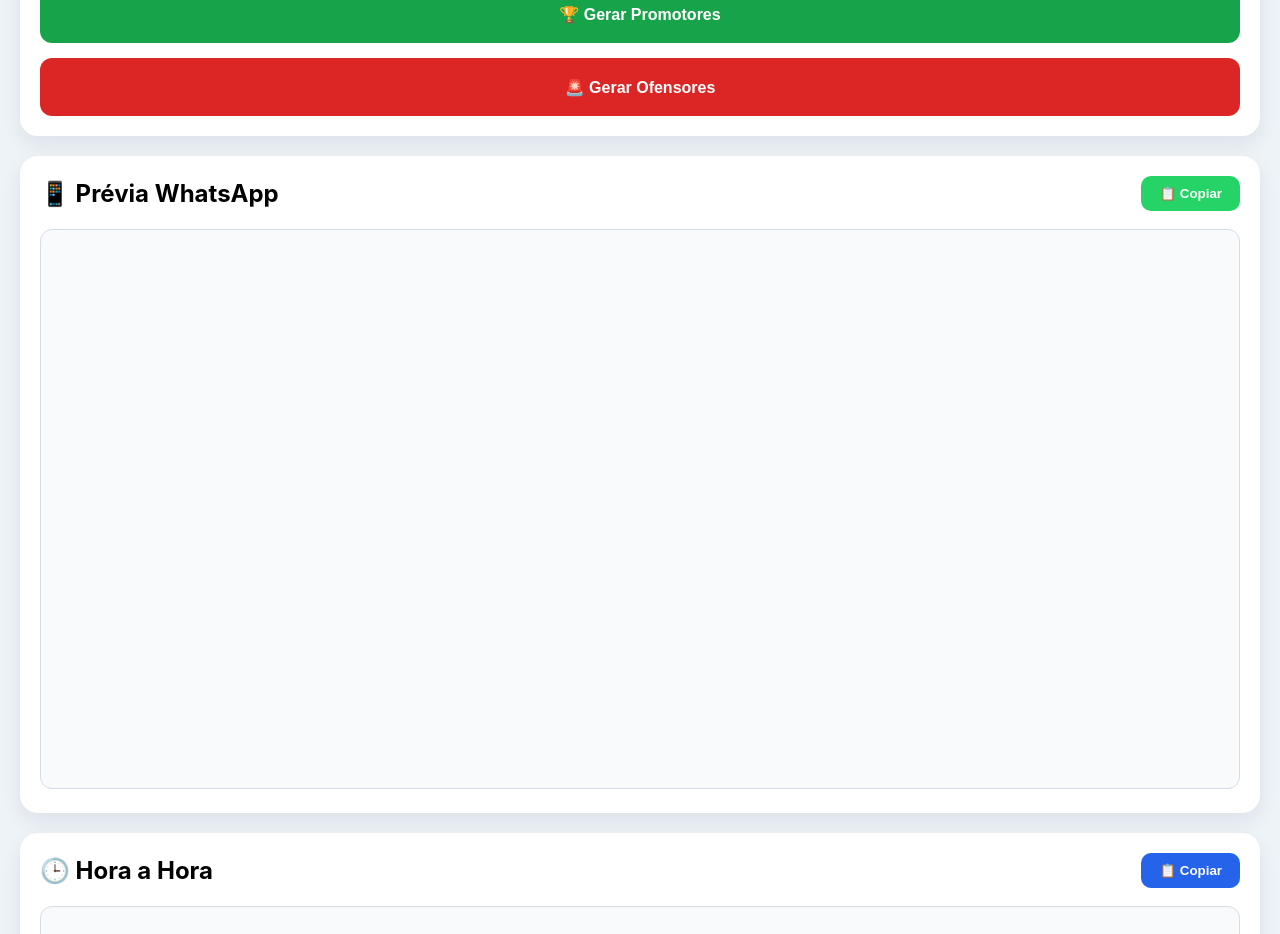
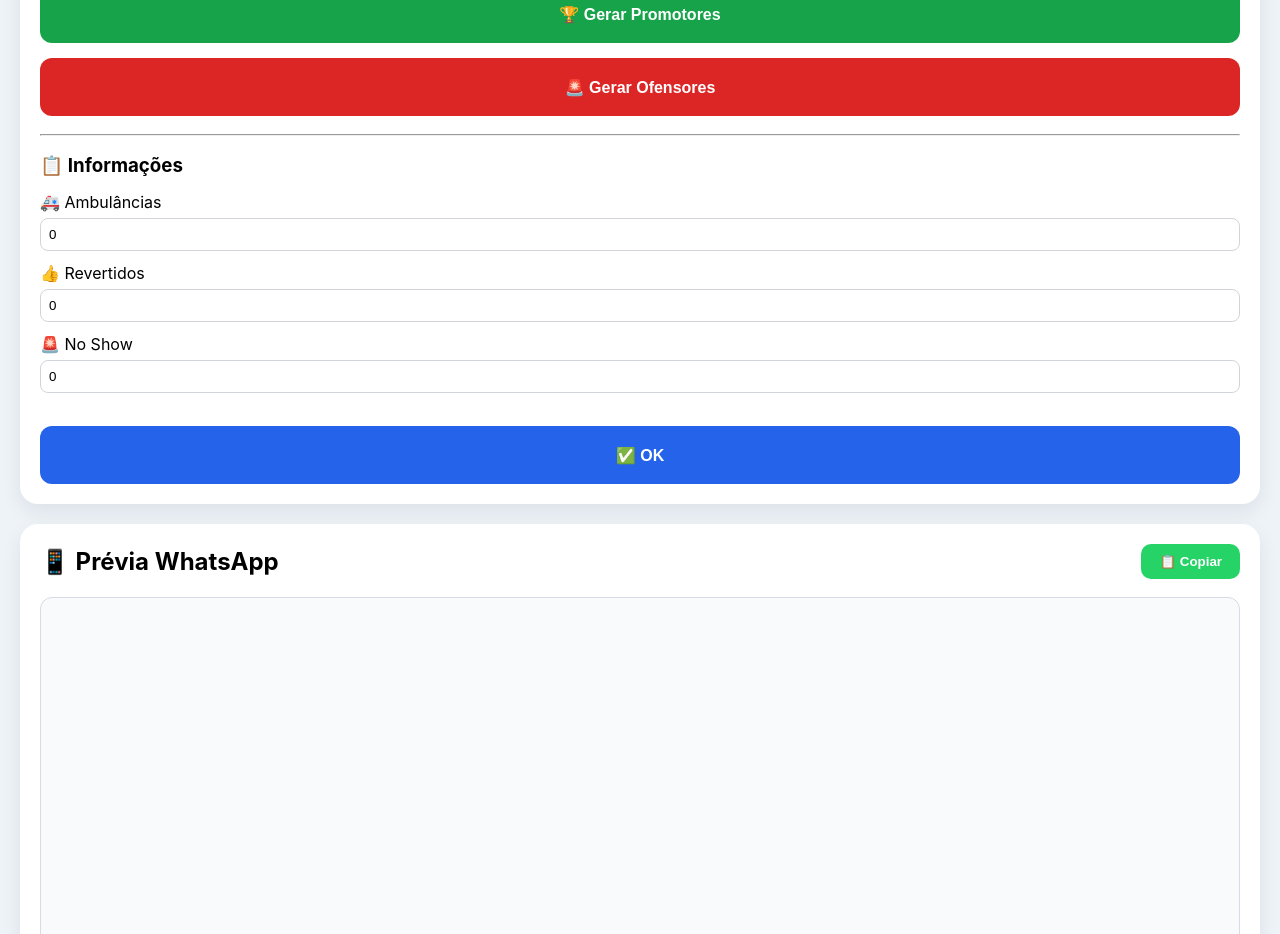
Before and after one commit to hannybaldow/smg2-dashboard, a React (Vite) app: page / in a window 1280 px wide. Shown: the part 1400-2334 px from the top of the page. Built offline with nearby package versions, Linux system fonts and the light colour scheme.

Commit message:
Fechamento SMG2 final

```diff
--- a/src/AppNovo.jsx
+++ b/src/AppNovo.jsx
@@ -13,6 +13,11 @@ export default function AppNovo() {
   const [relatorio, setRelatorio] = useState("");
   const [textoWhats, setTextoWhats] = useState("");
 const [textoHora, setTextoHora] = useState("");
+const [extras, setExtras] = useState({
+  ambulancias: 0,
+  revertidos: 0,
+  noShow: 0,
+});
 
 const [rotas, setRotas] = useState([]);
 const [rotasEditadas, setRotasEditadas] = useState({});
@@ -48,9 +53,9 @@ function gerarFechamento() {
 
 🚐 Total de Rotas: ${resumo.rotasTotais}
 
-🚑 Total de Ambulâncias: 0
+🚑 Total de Ambulâncias: ${extras.ambulancias}
 
-🚨 Total de Rotas No Show: 0
+🚨 Total de Rotas No Show: ${extras.noShow}
 
 📦 Total de Pacotes: ${resumo.pacotes}
 
@@ -58,7 +63,7 @@ function gerarFechamento() {
 
 ❌ Total de Insucessos: ${resumo.falhas}
 
-👍 Total de Revertidos: 0
+👍 Total de Revertidos: ${extras.revertidos}
 
 🚨 Impacto de Insucesso: ${((resumo.falhas / resumo.pacotes) * 100).toFixed(1).replace(".", ",")}%
 `);
@@ -162,7 +167,8 @@ function atualizarFechamento(rotasSalvas, resumo = dados) {
     "Não visitado": 0
   };
 
-  let rotasTexto = "";
+  let rotasEntregaTexto = "";
+let rotasColetaTexto = "";
 
   Object.entries(rotasSalvas).forEach(([_, rota]) => {
 
@@ -254,20 +260,27 @@ function atualizarFechamento(rotasSalvas, resumo = dados) {
 
     });
 
-    if (descricao.length) {
+  if (descricao.length) {
 
-      rotasTexto += `
-
+  const texto = `
 📊 DS: ${rota.ds.toFixed(1).replace(".", ",")}%
 👨‍✈️ Motorista: ${rota.motorista}
 🚐 Placa: ${rota.placa}
-📍 Rota: ${rota.rota} | #${rota.numero}
+📍 Rota: ${rota.rota.startsWith("#")
+  ? rota.rota
+  : `${rota.rota} | #${rota.numero}`}
 🕒 Stem Out: ${rota.orh || "-"}
 ❌ Insucessos: ${rota.falhas} (${descricao.join(", ")})
 
 ──────────────`;
 
-    }
+  if (rota.tipo === "Coleta") {
+    rotasColetaTexto += texto;
+  } else {
+    rotasEntregaTexto += texto;
+  }
+
+}
 
   });
 
@@ -279,9 +292,9 @@ function atualizarFechamento(rotasSalvas, resumo = dados) {
 
 🚐 Total de Rotas: ${resumo.rotasTotais}
 
-🚑 Total de Ambulâncias: 0
+🚑 Total de Ambulâncias: ${extras.ambulancias}
 
-🚨 Total de Rotas No Show: 0
+🚨 Total de Rotas No Show: ${extras.noShow}
 
 📦 Total de Pacotes: ${resumo.pacotes}
 
@@ -289,7 +302,7 @@ function atualizarFechamento(rotasSalvas, resumo = dados) {
 
 ❌ Total de Insucessos: ${resumo.falhas}
 
-👍 Total de Revertidos: 0
+👍 Total de Revertidos: ${extras.revertidos}
 
 🚨 Impacto de Insucesso: ${((resumo.falhas / resumo.pacotes) * 100).toFixed(1).replace(".", ",")}%
 
@@ -314,15 +327,18 @@ function atualizarFechamento(rotasSalvas, resumo = dados) {
 
 ──────────────
 
-🚨 Rotas com Insucessos${rotasTexto}`);
-}
+🚨 Rotas com Insucessos
 
-function gerarImagemPromotores() {
-  alert("Em construção");
-}
+${rotasEntregaTexto}
 
-function gerarImagemOfensores() {
-  alert("Em construção");
+${rotasColetaTexto
+  ? `🚛 FALHAS DE COLETA
+
+${rotasColetaTexto}`
+  : ""}
+`);
+
+
 }
 async function gerarImagemPromotores() {
 
@@ -535,9 +551,12 @@ setPainelAberto(true);
 
 </div>
 
- <CentralImagens
-    gerarImagemPromotores={gerarImagemPromotores}
-    gerarImagemOfensores={gerarImagemOfensores}
+<CentralImagens
+  gerarImagemPromotores={gerarImagemPromotores}
+  gerarImagemOfensores={gerarImagemOfensores}
+  extras={extras}
+  setExtras={setExtras}
+  atualizarFechamento={() => atualizarFechamento(rotas)}
 />
 
       </section>
--- a/src/RotasFalha.jsx
+++ b/src/RotasFalha.jsx
@@ -99,6 +99,8 @@ export default function RotasFalha({
     const novaLista = detalhesRotas.filter(
       (r) => r.rota !== rotaSelecionada.rota
     );
+console.log("ROTA SELECIONADA");
+console.log(rotaSelecionada);
 
     novaLista.push({
       ...rotaSelecionada,
--- a/src/components/CentralImagens.jsx
+++ b/src/components/CentralImagens.jsx
@@ -1,12 +1,13 @@
+
 export default function CentralImagens({
   gerarImagemPromotores,
-  gerarImagemOfensores
+  gerarImagemOfensores,
+  extras,
+  setExtras,
+  atualizarFechamento
 }) {
-
   return (
-
     <div className="card lateral">
-
       <h2>🖼️ Central de Imagens</h2>
 
       <button
@@ -23,8 +24,83 @@ export default function CentralImagens({
         🚨 Gerar Ofensores
       </button>
 
+      <hr style={{ margin: "18px 0" }} />
+
+      <h3 style={{ marginBottom: 15 }}>📋 Informações</h3>
+
+      <div style={{ marginBottom: 12 }}>
+        <label>🚑 Ambulâncias</label>
+        <input
+          type="number"
+          value={extras.ambulancias}
+          onChange={(e) =>
+            setExtras({
+              ...extras,
+              ambulancias: Number(e.target.value),
+            })
+          }
+          style={{
+            width: "100%",
+            marginTop: 6,
+            padding: 8,
+            borderRadius: 8,
+            border: "1px solid #d1d5db",
+          }}
+        />
+      </div>
+
+      <div style={{ marginBottom: 12 }}>
+        <label>👍 Revertidos</label>
+        <input
+          type="number"
+          value={extras.revertidos}
+          onChange={(e) =>
+            setExtras({
+              ...extras,
+              revertidos: Number(e.target.value),
+            })
+          }
+          style={{
+            width: "100%",
+            marginTop: 6,
+            padding: 8,
+            borderRadius: 8,
+            border: "1px solid #d1d5db",
+          }}
+        />
+      </div>
+
+      <div style={{ marginBottom: 18 }}>
+        <label>🚨 No Show</label>
+        <input
+          type="number"
+          value={extras.noShow}
+          onChange={(e) =>
+            setExtras({
+              ...extras,
+              noShow: Number(e.target.value),
+            })
+          }
+          style={{
+            width: "100%",
+            marginTop: 6,
+            padding: 8,
+            borderRadius: 8,
+            border: "1px solid #d1d5db",
+          }}
+        />
+      </div>
+
+      <button
+  className="btnCentral"
+  style={{ background:"#2563EB" }}
+ onClick={() => {
+  atualizarFechamento();
+  alert("Informações salvas!");
+}}
+>
+  ✅ OK
+</button>
     </div>
-
   );
-
 }
--- a/src/parserRotas.js
+++ b/src/parserRotas.js
@@ -1,59 +1,86 @@
 export function extrairRotas(texto) {
 
-  const blocos = texto
-  .split(
-/(?=CHEVRON_BLUE)|(?=[A-Z]{1,4}\d+_(?:AM1|SD)\s*·\s*#\d+)|(?=Rota\s*#\d+)/i
-)
-  .filter((b) => b.trim());
+  // Normaliza o texto
+  texto = texto.replace(/\r/g, "");
+
+  // Localiza o início de cada rota
+  const regexInicio =
+    /(?:>?[A-Z]{1,4}\d+_(?:AM1|SD)\s*·\s*#\d+|Rota\s*#\d+)/gi;
+
+  const matches = [...texto.matchAll(regexInicio)];
+
+  const blocos = [];
+
+  for (let i = 0; i < matches.length; i++) {
+
+    const inicio = matches[i].index;
+
+    const fim =
+      i + 1 < matches.length
+        ? matches[i + 1].index
+        : texto.length;
+
+    blocos.push(
+      texto.substring(inicio, fim).trim()
+    );
+
+  }
+
   console.log("TOTAL DE BLOCOS:", blocos.length);
-
-blocos.forEach((b, i) => {
-  console.log("======== BLOCO", i + 1, "========");
-  console.log(b.substring(0, 300));
-});
 
   const entregas = [];
   const coletas = [];
 
   blocos.forEach((bloco) => {
-    console.log("==================================");
-console.log(bloco.substring(0,80));
 
-  const rotaEntrega = bloco.match(
-/([A-Z]{1,4}\d+_(?:AM1|SD))/i
-);
-    console.log("ROTA:", rotaEntrega ? rotaEntrega[1] : "NÃO ENCONTROU");
-   const rotaColeta = /Rota\s*#\d+/i.test(bloco);
+    console.log("==============================");
+    console.log(bloco.substring(0,120));
+
+   const primeiraLinha = bloco
+  .split("\n")
+  .map(l => l.trim())
+  .find(l => l.length);
+
+const numero = bloco.match(/#\s*(\d+)/);
+
+const rotaColeta = /^Rota\s*#/i.test(primeiraLinha);
+
+const rotaEntrega = !rotaColeta
+  ? [null, primeiraLinha.split("·")[0].trim()]
+  : null;
+
+
 
 if (!rotaEntrega && !rotaColeta) return;
 
-    const numero = bloco.match(/(?:#|Rota\s*#)\s*(\d+)/i);
+    const motorista =
+      bloco.match(/\n([a-zà-ú\s]+)\n\s*MLP/i);
 
-    const motorista = bloco.match(/\n([a-zà-ú\s]+)\n\s*MLP/i);
-
-    const spr = bloco.match(
-      /(\d+)\s+pendentes,\s+(\d+)\s+com falha[s]?,\s+(\d+)\s+bem-sucedidos/i
-    );
-   const dsTexto = bloco.match(/DS\s*([0-9]+,[0-9]+)%/i);
-
-    const executado = bloco.match(
-  /Executado[\s\S]{0,30}?(\d{2}:\d{2})\s*h?s?/i
+    const spr =
+      bloco.match(
+        /(\d+)\s+pendentes?,\s+(\d+)\s+com\s+falha[s]?,\s+(\d+)\s+bem-sucedidos/i
       );
 
-    const total = bloco.match(/SPR\s+(\d+)\s+unidades/i);
+    if (!spr) {
 
-   if (!spr) {
-  console.log("Bloco sem SPR:");
+      console.log("SEM SPR");
       console.log(bloco);
+
       return;
+
     }
 
+    const executado =
+      bloco.match(
+        /Executado[\s\S]*?(\d{2}:\d{2})hs/i
+      );
+
+    const total =
+      bloco.match(/SPR\s+(\d+)\s+unidades/i);
        const linhas = bloco
       .split("\n")
       .map((l) => l.trim())
       .filter(Boolean);
-
-    // Procura automaticamente qualquer placa da Amazon
 
     let placa = "";
 
@@ -62,62 +89,140 @@ const regexPlaca =
 
     for (const linha of linhas) {
 
-  const texto = linha.trim();
-
-  if (regexPlaca.test(texto)) {
-    placa = texto;
+      if (regexPlaca.test(linha)) {
+        placa = linha;
         break;
       }
 
     }
-console.log(
-  motorista ? motorista[1].trim() : "",
-  "=>",
-  placa
-);
 
     const pendentes = Number(spr[1]);
     const falhas = Number(spr[2]);
     const entregues = Number(spr[3]);
 
-console.log("CAPTUROU:", rotaEntrega ? rotaEntrega[1] : "COLETA", "| SPR:", spr ? "SIM" : "NÃO");
+    const totalPacotes =
+      total
+        ? Number(total[1])
+        : pendentes + falhas + entregues;
+
+    const ds =
+      totalPacotes > 0
+        ? Number(
+            ((entregues / totalPacotes) * 100).toFixed(1)
+          )
+        : 0;
+console.log(
+  "TIPO:",
+  rotaEntrega?.[1],
+  "| rotaColeta:",
+  rotaColeta,
+  "| tipo:",
+  rotaColeta ? "Coleta" : "Entrega"
+);
 
    const dados = {
-  tipo: rotaColeta ? "Coleta" : "Entrega",
+  tipo: rotaEntrega ? "Entrega" : "Coleta",
+
   rota: rotaEntrega
     ? rotaEntrega[1]
-  : `#${numero ? numero[1] : ""}`,
+    : `#${numero[1]}`,
+
       numero: numero ? numero[1] : "",
-  placa: placa,
-  motorista: motorista ? motorista[1].trim() : "",
-  totalPacotes: total ? Number(total[1]) : entregues + falhas,
+
+      placa,
+
+      motorista: motorista
+        ? motorista[1].trim()
+        : "",
+
+      totalPacotes,
+
       pendentes,
+
       falhas,
+
       entregues,
+
       orh: executado?.[1] || "-",
-  ds: dsTexto
-  ? Number(dsTexto[1].replace(",", "."))
-  : (entregues + falhas) > 0
-      ? Number(((entregues / (entregues + falhas)) * 100).toFixed(1))
-      : 0
+
+      ds
+
     };
 
     console.log(dados);
-
-    if (dados.tipo === "Entrega") {
-      entregas.push(dados);
-    } else {
-      coletas.push(dados);
+     // Ignora rotas inválidas
+    if (!dados.rota) {
+      console.log("ROTA INVÁLIDA");
+      return;
     }
 
-  }); // fecha o forEach
+    // Evita duplicar a mesma rota
+    const lista = dados.tipo === "Entrega" ? entregas : coletas;
+
+    const jaExiste = lista.find(
+      (r) =>
+        r.rota === dados.rota ||
+        (dados.numero && r.numero === dados.numero)
+    );
+
+    if (jaExiste) {
+
+      // Atualiza caso a nova versão tenha mais informações
+      if (dados.totalPacotes > jaExiste.totalPacotes) {
+        Object.assign(jaExiste, dados);
+      }
+
+      return;
+    }
+
+    lista.push(dados);
+
+    console.log(
+      "ADICIONOU:",
+      dados.rota,
+      "| DS:",
+      dados.ds,
+      "| Falhas:",
+      dados.falhas,
+      "| Pendentes:",
+      dados.pendentes
+    );
+
+  }); // fim do forEach
+  console.log("================================");
+  console.log("RESUMO PARSER");
+  console.log("================================");
 
   console.log("ENTREGAS:", entregas.length);
   console.log("COLETAS:", coletas.length);
 
+  console.table(
+    entregas.map((r) => ({
+      Rota: r.rota,
+      Motorista: r.motorista,
+      Total: r.totalPacotes,
+      Pendentes: r.pendentes,
+      Falhas: r.falhas,
+      Entregues: r.entregues,
+      DS: r.ds,
+    }))
+  );
+
+  console.table(
+    coletas.map((r) => ({
+      Rota: r.rota,
+      Motorista: r.motorista,
+      Total: r.totalPacotes,
+      Pendentes: r.pendentes,
+      Falhas: r.falhas,
+      Entregues: r.entregues,
+      DS: r.ds,
+    }))
+  );
+
   return {
     entregas,
-  coletas
+    coletas,
   };
 
-} // fecha a função extrairRotas
+}
--- a/src/ranking.js
+++ b/src/ranking.js
@@ -6,12 +6,12 @@ export function gerarRanking(detalhesRotas) {
       const entregues = Number(r.entregues) || 0;
       const falhas = Number(r.falhas) || 0;
 
+      const total = entregues + falhas;
+
       const ds =
-        r.ds !== undefined && r.ds !== null
-          ? Number(r.ds)
-          : (entregues + falhas) > 0
-            ? (entregues / (entregues + falhas)) * 100
-            : 100;
+        total > 0
+          ? (entregues / total) * 100
+          : 100;
 
       return {
         ...r,
@@ -21,16 +21,18 @@ export function gerarRanking(detalhesRotas) {
       };
 
     })
-    // Mantém todas as rotas (entrega e coleta) com falhas
+
+    // Apenas rotas com falha
     .filter((r) => r.falhas > 0)
+
+    // Menor DS primeiro
     .sort((a, b) => {
 
-      // Menor DS primeiro
       if (a.ds !== b.ds) {
         return a.ds - b.ds;
       }
 
-      // Mais falhas como desempate
+      // Mais falhas desempata
       if (b.falhas !== a.falhas) {
         return b.falhas - a.falhas;
       }
@@ -53,12 +55,12 @@ export function gerarPromotores(detalhesRotas) {
       const entregues = Number(r.entregues) || 0;
       const falhas = Number(r.falhas) || 0;
 
+      const total = entregues + falhas;
+
       const ds =
-        r.ds !== undefined && r.ds !== null
-          ? Number(r.ds)
-          : (entregues + falhas) > 0
-            ? (entregues / (entregues + falhas)) * 100
-            : 100;
+        total > 0
+          ? (entregues / total) * 100
+          : 100;
 
       return {
         ...r,
@@ -68,7 +70,11 @@ export function gerarPromotores(detalhesRotas) {
       };
 
     })
+
+    // Apenas quem não teve falhas
     .filter((r) => r.falhas === 0)
+
+    // Maior DS primeiro
     .sort((a, b) => {
 
       if (b.ds !== a.ds) {
```
Also changed, not shown: src/App.jsx (+25 -27 lines), src/formatterColeta.js (+19 -17 lines), src/formatterWhats.js (+56 -16 lines). Lines whose indentation alone changed are shown as unchanged.
